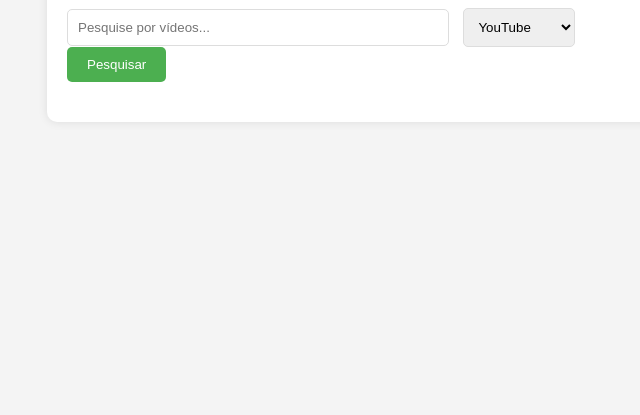
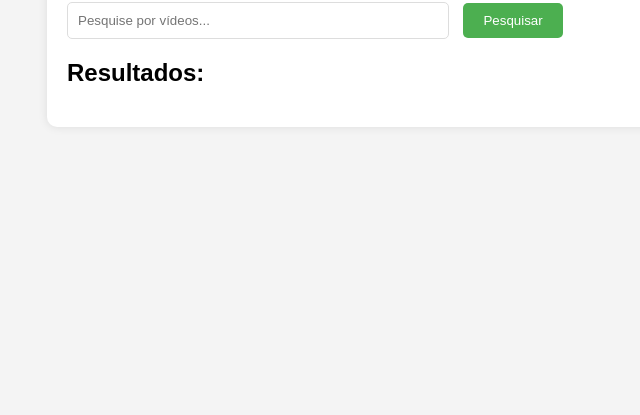
Before and after one commit to Matsuyk/test, a plain HTML site: page index.html in a window 1280 px wide. Shown: the part 385-800 px from the top of the page, without its empty margins (273-913 px from the left). Drawn offline with Linux system fonts and the light colour scheme.

Commit message:
Update index.html

```diff
--- a/index.html
+++ b/index.html
@@ -11,14 +11,13 @@
         <h1>Pesquisar Vídeos</h1>
         <form id="searchForm">
             <input type="text" id="query" placeholder="Pesquise por vídeos..." required>
-            <select id="platform" required>
-                <option value="youtube">YouTube</option>
-                <option value="vimeo">Vimeo</option>
-                <option value="dailymotion">Dailymotion</option>
-            </select>
             <button type="submit">Pesquisar</button>
         </form>
-        <div id="results"></div>
+
+        <div id="results">
+            <h2>Resultados:</h2>
+            <div id="videoResults"></div>
+        </div>
     </div>
 
     <script src="script.js"></script>
```
